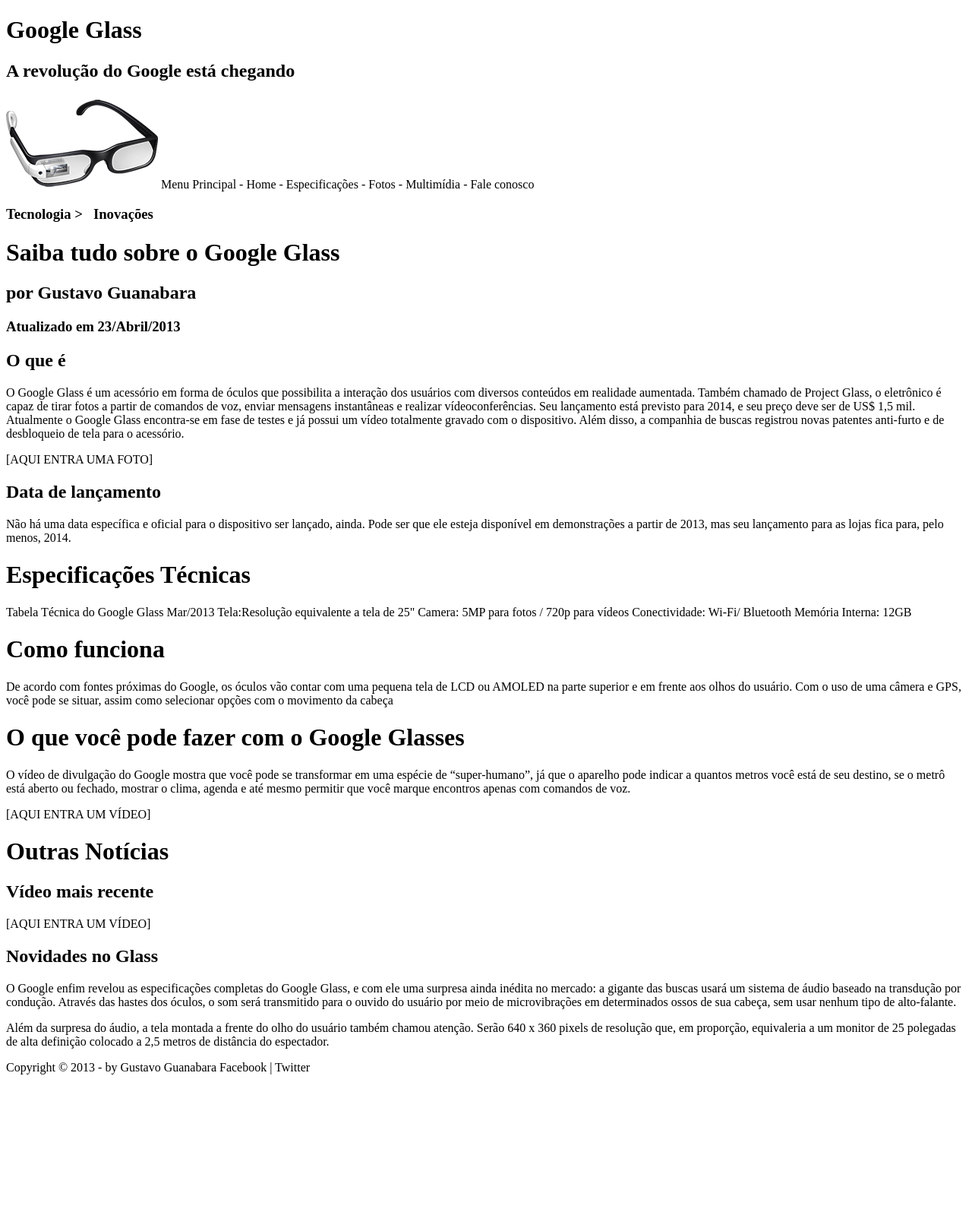
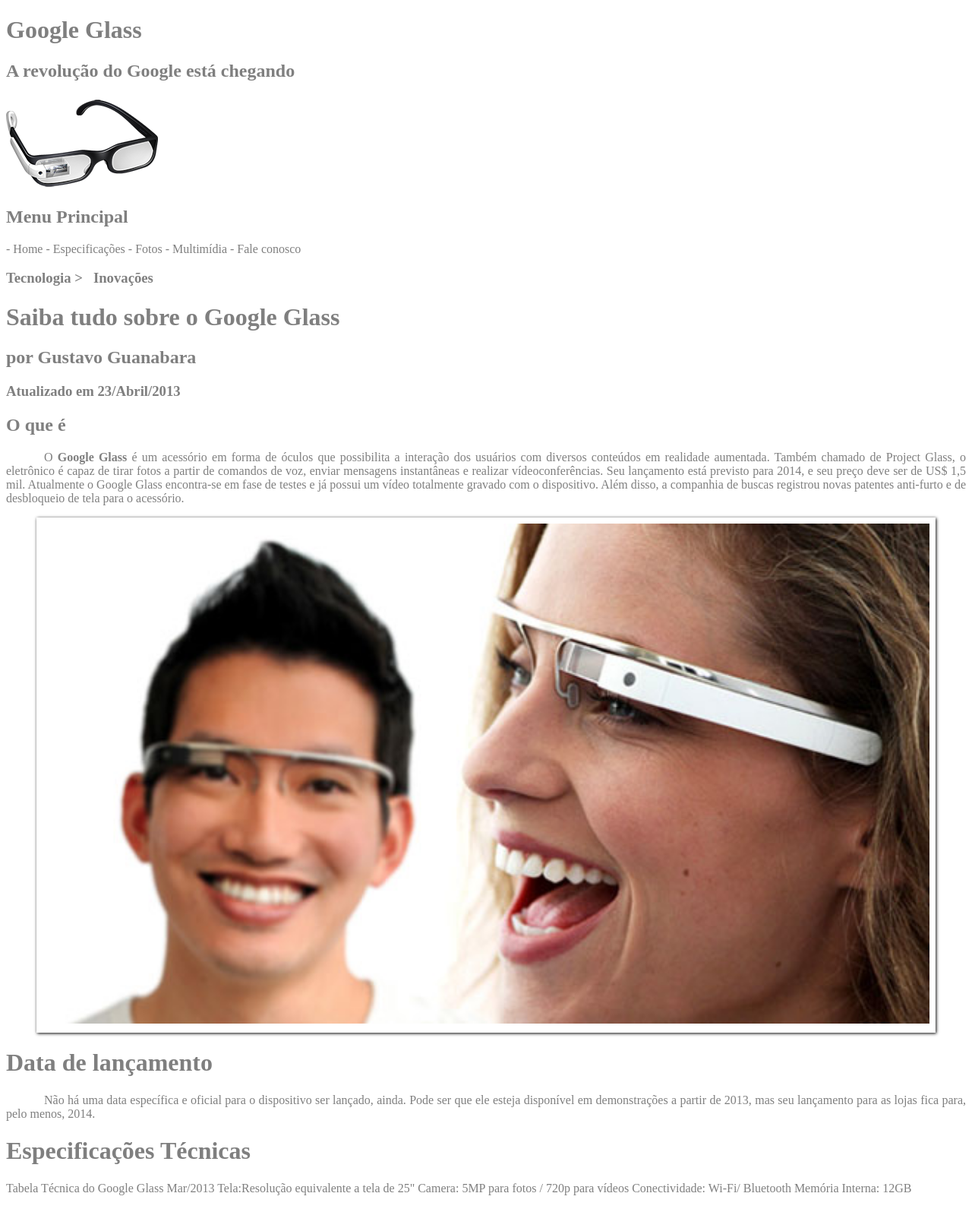
Before and after one commit to luisguilhermemaia/projetoglass, a plain HTML site: page index.html in a window 1280 px wide. Shown: the top 1591 px of the page at 76% size. Before the commit the page ends 1430 px from the top, so only its background shows below. Drawn offline with Linux system fonts and the light colour scheme.

Commit message:
Primeiro commit do ssd

```diff
--- a/_css/estilo.css
+++ b/_css/estilo.css
@@ -0,0 +1,40 @@
+@charset "UTF-8";
+
+body {
+    background-color: white;
+    color: rgba(0, 0, 0, 0.5);
+}
+p {
+    text-align: justify;
+    text-indent: 50px;
+}
+
+figure.foto-legenda {
+    border: 8px solid white;
+    box-shadow: 1px 1px 4px black;
+    position: relative;
+
+}
+
+figure.foto-legenda img {
+    width: 100%;
+    height: 100%;
+}
+
+figure.foto-legenda figcaption {
+    opacity: 0;
+    position: absolute;
+    top: 0px;
+    background-color: rgba(0,0,0,.4);
+    color: white;
+    width: 100%;
+    height: 100%;
+    padding: 10px;
+    box-sizing: border-box;
+    transition: opacity 1s;
+
+}
+
+figure.foto-legenda:hover figcaption {
+    opacity: 1;
+}
--- a/index.html
+++ b/index.html
@@ -3,6 +3,7 @@
 <head>
     <meta charset="utf-8">
     <title>Tudo sobre Google Glass</title>
+    <link rel="stylesheet" type="text/css" href="_css/estilo.css"
 </head>
 
 <body>
@@ -15,13 +16,14 @@
     </hgroup>
 
     <img src="_imagens/glass-oculos-preto-peq.png">
-
-Menu Principal
-- Home
-- Especificações
-- Fotos
-- Multimídia
-- Fale conosco
+<nav>
+    <h1>Menu Principal</h1>
+    - Home
+    - Especificações
+    - Fotos
+    - Multimídia
+    - Fale conosco
+</nav>
     </header>
 
 <hgroup>
@@ -32,11 +34,16 @@
 </hgroup>
 
 <h2>O que é</h2>
-<p>O Google Glass é um acessório em forma de óculos que possibilita a interação dos usuários com diversos conteúdos em realidade aumentada. Também chamado de Project Glass, o eletrônico é capaz de tirar fotos a partir de comandos de voz, enviar mensagens instantâneas e realizar vídeo&shy;con&shy;ferên&shy;cias. Seu lançamento está previsto para 2014, e seu preço deve ser de US$ 1,5 mil. Atualmente o Google Glass encontra-se em fase de testes e já possui um vídeo totalmente gravado com o dispositivo. Além disso, a companhia de buscas registrou novas patentes anti-furto e de desbloqueio de tela para o acessório.</p>
+<p>O <span style="font-weight: 900;">Google Glass</span> é um acessório em forma de óculos que possibilita a interação dos usuários com diversos conteúdos em realidade aumentada. Também chamado de Project Glass, o eletrônico é capaz de tirar fotos a partir de comandos de voz, enviar mensagens instantâneas e realizar vídeo&shy;con&shy;ferên&shy;cias. Seu lançamento está previsto para 2014, e seu preço deve ser de US$ 1,5 mil. Atualmente o Google Glass encontra-se em fase de testes e já possui um vídeo totalmente gravado com o dispositivo. Além disso, a companhia de buscas registrou novas patentes anti-furto e de desbloqueio de tela para o acessório.</p>
+<figure class="foto-legenda">
+<img src="_imagens/glass-quadro-homem-mulher.jpg">
+    <figcaption>
+        <h3> Google Glass</h3>
+        <p> Uma nova maneira de ver o mundo.</p>
+    </figcaption>
+</figure>
 
-[AQUI ENTRA UMA FOTO]
-
-<h2>Data de lançamento</h2>
+<h1>Data de lançamento</h1>
 <p>Não há uma data específica e oficial para o dispositivo ser lançado, ainda. Pode ser que ele esteja disponível em demonstrações a partir de 2013, mas seu lançamento para as lojas fica para, pelo menos, 2014.</p>
 
 <h1>Especificações Técnicas</h1>
```
Also changed, not shown: acoescovado2.jpg (added).
